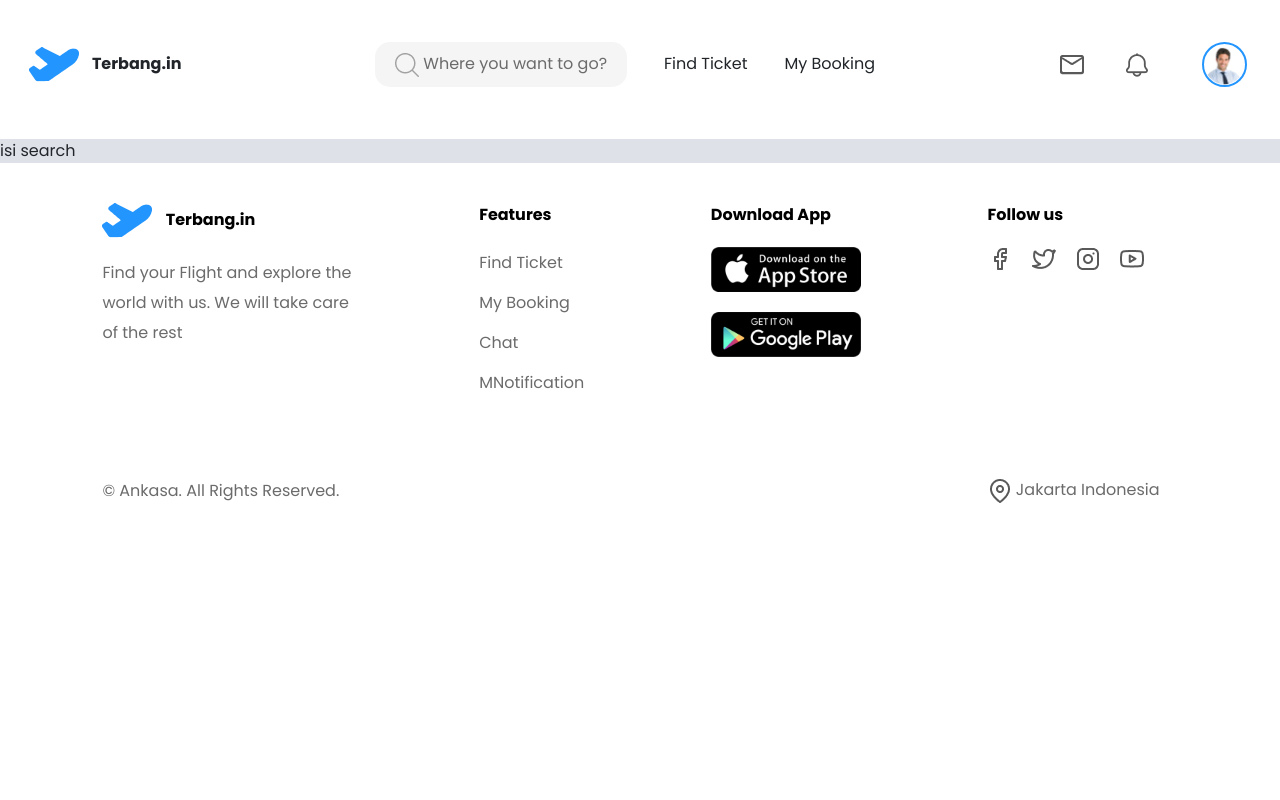
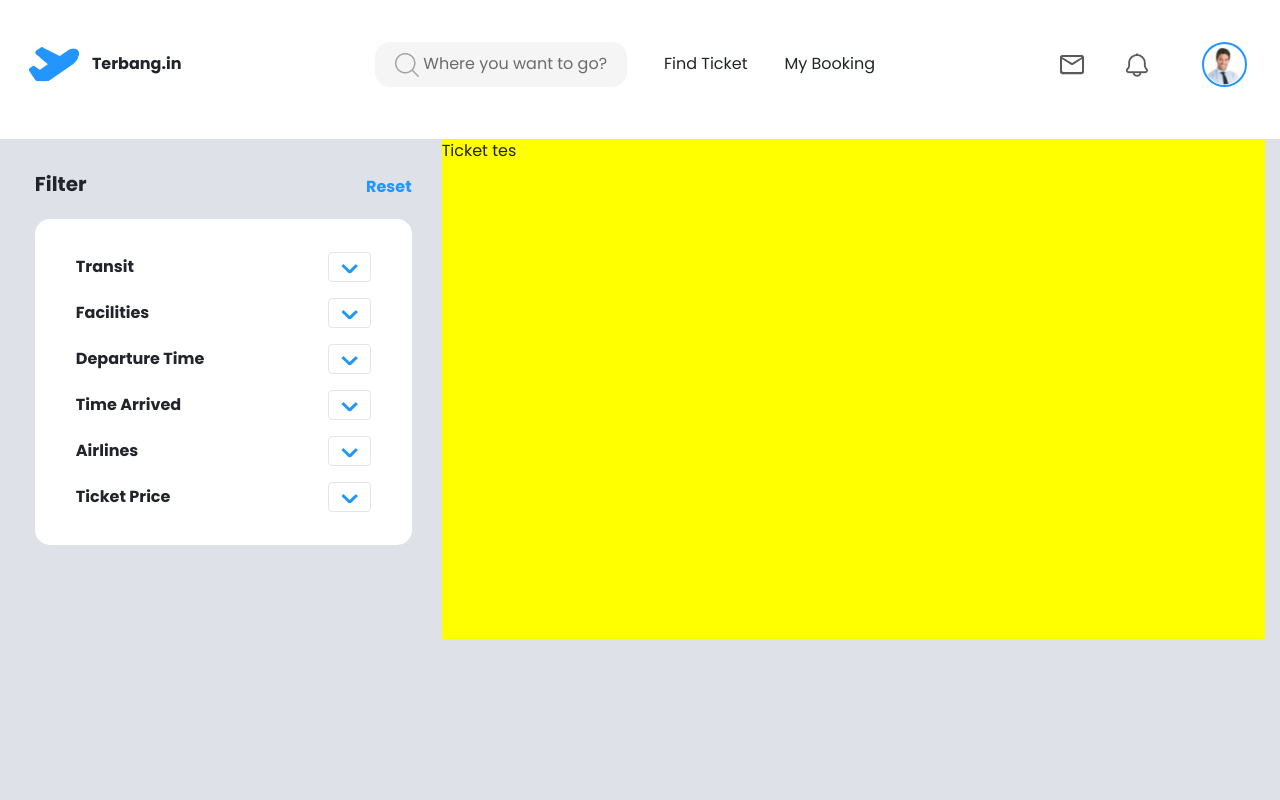
Before and after one commit to andrawanerlang1/TERBANGIN-FrontEnd, a Vue app: page /search in a window 1280 px wide. Shown: the top 800 px of the page. Built offline with nearby package versions, Linux system fonts and the light colour scheme.

Commit message:
filter component, search page

```diff
--- /dev/null
+++ b/src/components/_base/Search/Filter.vue
@@ -0,0 +1,238 @@
+<template>
+  <div class="mainWrapper">
+    <div class="filter">
+      <div style="font-weight:bold; font-size: 20px">Filter</div>
+      <div style="color:#2395FF;font-weight:600">Reset</div>
+    </div>
+    <div class="filterCard">
+      <div class="transit">
+        <b-navbar toggleable>
+          Transit
+          <b-navbar-toggle target="Transit">
+            <template #default="{ expanded }">
+              <img v-if="expanded" src="../../../assets/img/btnback1.png" />
+              <img v-else src="../../../assets/img/btnback.png" />
+            </template>
+          </b-navbar-toggle>
+          <b-collapse id="Transit" is-nav>
+            <b-navbar-nav style="margin-top:20px">
+              <div class="choice">
+                <div class="name" style="font-weight:300">Direct</div>
+                <div class="checkbox">
+                  <input type="checkbox" v-model="direct" />
+                </div>
+              </div>
+              <div class="choice">
+                <div class="name" style="font-weight:300">Transit</div>
+                <div class="checkbox">
+                  <input type="checkbox" v-model="transit" />
+                </div>
+              </div>
+              <div class="choice">
+                <div class="name" style="font-weight:300">Transit 2+</div>
+                <div class="checkbox">
+                  <input type="checkbox" v-model="transit2" />
+                </div>
+              </div>
+            </b-navbar-nav>
+          </b-collapse>
+        </b-navbar>
+      </div>
+      <div class="facilities">
+        <b-navbar toggleable>
+          Facilities
+          <b-navbar-toggle target="Facilities">
+            <template #default="{ expanded }">
+              <img v-if="expanded" src="../../../assets/img/btnback1.png" />
+              <img v-else src="../../../assets/img/btnback.png" />
+            </template>
+          </b-navbar-toggle>
+          <b-collapse id="Facilities" is-nav>
+            <b-navbar-nav style="margin-top:20px">
+              <div class="choice">
+                <div class="name" style="font-weight:300">Luggage</div>
+                <div class="checkbox">
+                  <input type="checkbox" v-model="Luggage" />
+                </div>
+              </div>
+              <div class="choice">
+                <div class="name" style="font-weight:300">In-Flight Meal</div>
+                <div class="checkbox">
+                  <input type="checkbox" v-model="Meal" />
+                </div>
+              </div>
+              <div class="choice">
+                <div class="name" style="font-weight:300">Wi-fi</div>
+                <div class="checkbox">
+                  <input type="checkbox" v-model="wifi" />
+                </div>
+              </div>
+            </b-navbar-nav>
+          </b-collapse>
+        </b-navbar>
+      </div>
+      <div class="departure">
+        <b-navbar toggleable>
+          Departure Time
+          <b-navbar-toggle target="Departure">
+            <template #default="{ expanded }">
+              <img v-if="expanded" src="../../../assets/img/btnback1.png" />
+              <img v-else src="../../../assets/img/btnback.png" />
+            </template>
+          </b-navbar-toggle>
+          <b-collapse id="Departure" is-nav>
+            <b-navbar-nav style="margin-top:20px">
+              <div class="choice">
+                <div class="name" style="font-weight:300">00:00 - 06:00</div>
+                <div class="checkbox">
+                  <input type="checkbox" v-model="dep1" />
+                </div>
+              </div>
+              <div class="choice">
+                <div class="name" style="font-weight:300">06:00 - 12:00</div>
+                <div class="checkbox">
+                  <input type="checkbox" v-model="dep2" />
+                </div>
+              </div>
+              <div class="choice">
+                <div class="name" style="font-weight:300">12:00 - 18:00</div>
+                <div class="checkbox">
+                  <input type="checkbox" v-model="dep3" />
+                </div>
+              </div>
+              <div class="choice">
+                <div class="name" style="font-weight:300">18:00 - 24:00</div>
+                <div class="checkbox">
+                  <input type="checkbox" v-model="dep3" />
+                </div>
+              </div>
+            </b-navbar-nav>
+          </b-collapse>
+        </b-navbar>
+      </div>
+      <div class="arrive">
+        <b-navbar toggleable>
+          Time Arrived
+          <b-navbar-toggle target="Arrived">
+            <template #default="{ expanded }">
+              <img v-if="expanded" src="../../../assets/img/btnback1.png" />
+              <img v-else src="../../../assets/img/btnback.png" />
+            </template>
+          </b-navbar-toggle>
+          <b-collapse id="Arrived" is-nav>
+            <b-navbar-nav style="margin-top:20px">
+              <div class="choice">
+                <div class="name" style="font-weight:300">00:00 - 06:00</div>
+                <div class="checkbox">
+                  <input type="checkbox" v-model="arv1" />
+                </div>
+              </div>
+              <div class="choice">
+                <div class="name" style="font-weight:300">06:00 - 12:00</div>
+                <div class="checkbox">
+                  <input type="checkbox" v-model="arv2" />
+                </div>
+              </div>
+              <div class="choice">
+                <div class="name" style="font-weight:300">12:00 - 18:00</div>
+                <div class="checkbox">
+                  <input type="checkbox" v-model="arv3" />
+                </div>
+              </div>
+              <div class="choice">
+                <div class="name" style="font-weight:300">18:00 - 24:00</div>
+                <div class="checkbox">
+                  <input type="checkbox" v-model="arv4" />
+                </div>
+              </div>
+            </b-navbar-nav>
+          </b-collapse>
+        </b-navbar>
+      </div>
+      <div class="airlines">
+        <b-navbar toggleable>
+          Airlines
+          <b-navbar-toggle target="Airlines">
+            <template #default="{ expanded }">
+              <img v-if="expanded" src="../../../assets/img/btnback1.png" />
+              <img v-else src="../../../assets/img/btnback.png" />
+            </template>
+          </b-navbar-toggle>
+          <b-collapse id="Airlines" is-nav>
+            <b-navbar-nav style="margin-top:20px">
+              <div class="choice">
+                <div class="name" style="font-weight:300">Garuda Indonesia</div>
+                <div class="checkbox">
+                  <input type="checkbox" v-model="garuda" />
+                </div>
+              </div>
+              <div class="choice">
+                <div class="name" style="font-weight:300">Air Asia</div>
+                <div class="checkbox">
+                  <input type="checkbox" v-model="airasia" />
+                </div>
+              </div>
+              <div class="choice">
+                <div class="name" style="font-weight:300">Lion Air</div>
+                <div class="checkbox">
+                  <input type="checkbox" v-model="lion" />
+                </div>
+              </div>
+            </b-navbar-nav>
+          </b-collapse>
+        </b-navbar>
+      </div>
+      <div class="ticket">
+        <b-navbar toggleable>
+          Ticket Price
+          <b-navbar-toggle target="Price">
+            <template #default="{ expanded }">
+              <img v-if="expanded" src="../../../assets/img/btnback1.png" />
+              <img v-else src="../../../assets/img/btnback.png" />
+            </template>
+          </b-navbar-toggle>
+          <b-collapse id="Price" is-nav>
+            <b-navbar-nav style="margin-top:20px"> </b-navbar-nav>
+          </b-collapse>
+        </b-navbar>
+      </div>
+    </div>
+  </div>
+</template>
+
+<script>
+export default {
+  data() {
+    return {
+      transit: null
+    }
+  }
+}
+</script>
+
+<style scoped>
+.mainWrapper {
+  height: 700px;
+  margin-left: 5%;
+  margin-top: 30px;
+}
+.filter {
+  display: flex;
+  justify-content: space-between;
+  align-items: flex-end;
+}
+.filterCard {
+  background-color: white;
+  border-radius: 15px;
+  margin-top: 20px;
+  padding: 25px;
+}
+.filterCard div {
+  font-weight: bold;
+}
+.choice {
+  display: flex;
+  justify-content: space-between;
+  margin-right: 15px;
+}
+</style>
--- /dev/null
+++ b/src/components/_base/Search/Ticket.vue
@@ -0,0 +1,12 @@
+<template>
+  <div class="mainWrapper">
+    Ticket tes
+  </div>
+</template>
+
+<style scoped>
+.mainWrapper {
+  background-color: yellow;
+  height: 500px;
+}
+</style>
--- a/src/views/Search.vue
+++ b/src/views/Search.vue
@@ -1,8 +1,17 @@
 <template>
   <div class="home">
     <Navbar />
-    <div class="mains">
-      isi search
+    <div class="main">
+      <b-container fluid>
+        <b-row>
+          <b-col cols="4">
+            <Filters />
+          </b-col>
+          <b-col cols="8">
+            <Ticket />
+          </b-col>
+        </b-row>
+      </b-container>
     </div>
     <Footer />
   </div>
@@ -11,15 +20,17 @@
 <script>
 import Navbar from '../components/Navbar'
 import Footer from '../components/Footer'
+import Filters from '../components/_base/Search/Filter'
+import Ticket from '../components/_base/Search/Ticket'
 
 export default {
   name: 'Search',
-  components: { Navbar, Footer }
+  components: { Navbar, Footer, Filters, Ticket }
 }
 </script>
 
 <style scoped>
-.mains {
+.main {
   background-color: #dfe1e9;
 }
 </style>
```
Also changed, not shown: src/assets/img/btnback.png (added), src/assets/img/btnback1.png (added).
